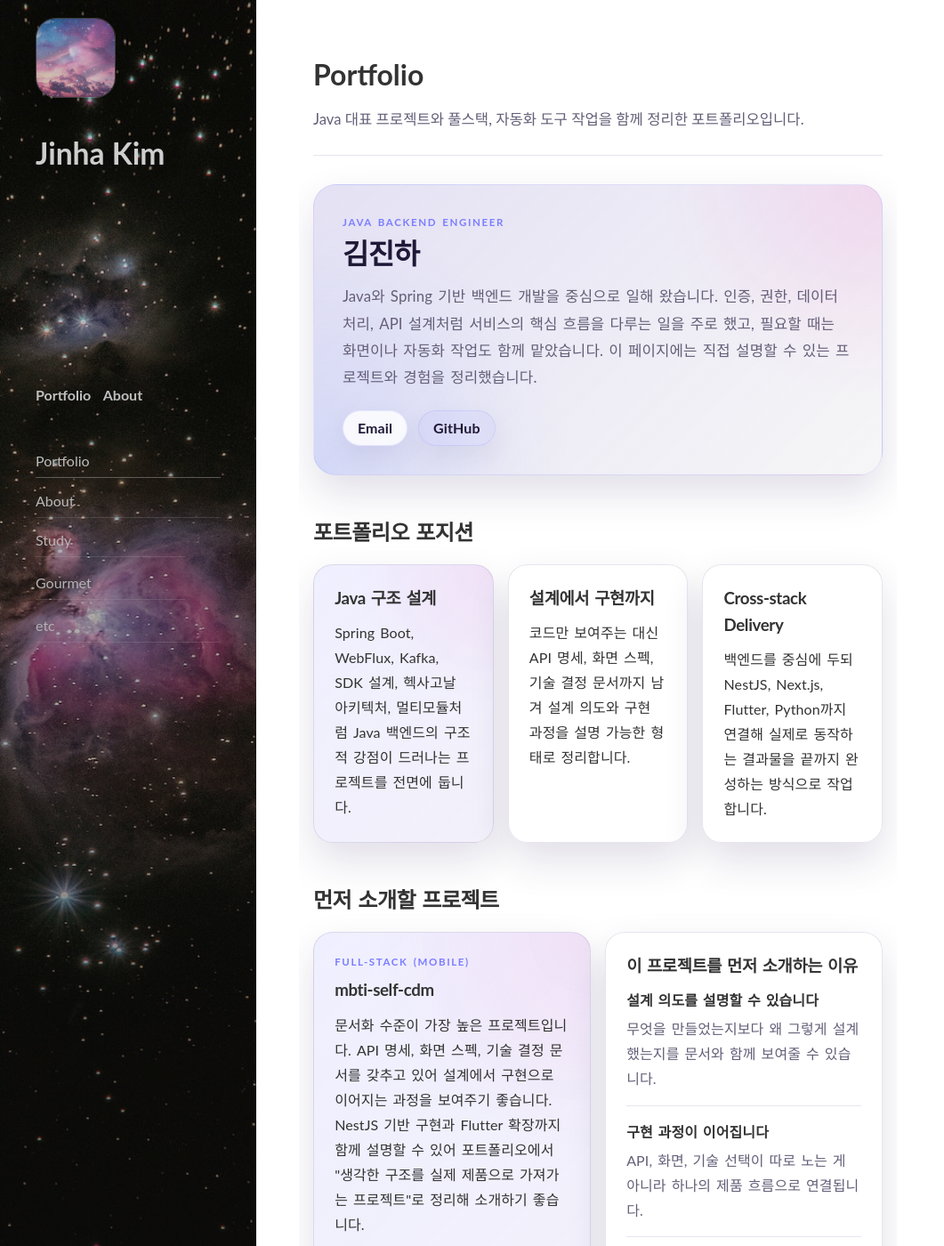
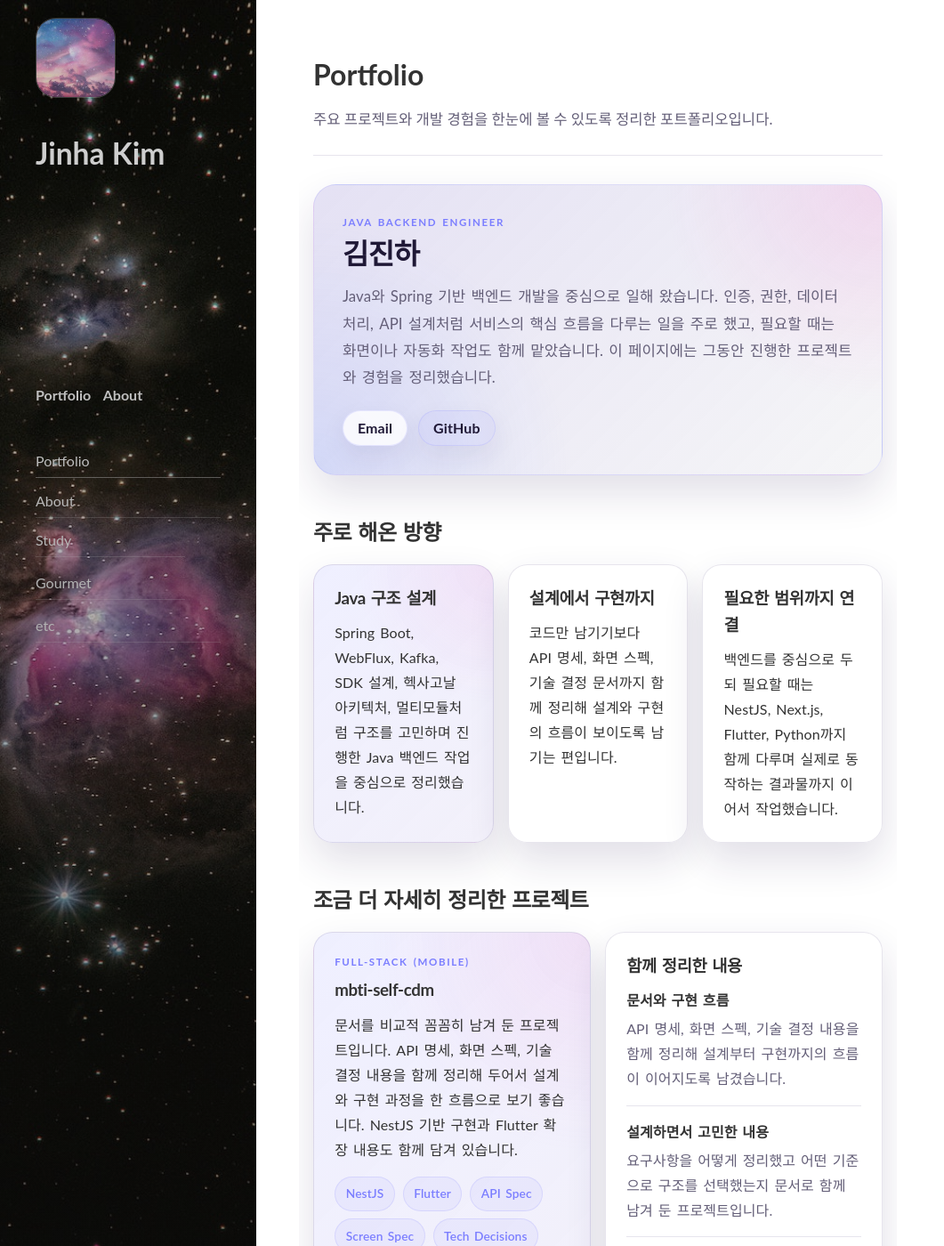
Before and after one commit to jean202/jean202.github.io, a Jekyll site: the page built from portfolio.md, in a window 1280 px wide and 1400 px high. Shown: the whole window at 89% size, without its empty margins (0-1061 px from the left). Built offline with Jekyll 4.4.1, drawn with Linux system fonts in a browser that asks for light colours; nearby versions of some CDN libraries; some of the changed text lies outside the part shown.

Commit message:
Soften portfolio copy tone

```diff
--- a/portfolio.md
+++ b/portfolio.md
@@ -1,7 +1,7 @@
 ---
 layout: page
 title: Portfolio
-description: Java 대표 프로젝트와 풀스택, 자동화 도구 작업을 함께 정리한 포트폴리오입니다.
+description: 주요 프로젝트와 개발 경험을 한눈에 볼 수 있도록 정리한 포트폴리오입니다.
 menu: true
 order: 1
 ---
@@ -10,7 +10,7 @@ order: 1
   <div class="profile-hero">
     <p class="profile-kicker">Java Backend Engineer</p>
     <h2 class="profile-heading">김진하</h2>
-    <p class="profile-summary">Java와 Spring 기반 백엔드 개발을 중심으로 일해 왔습니다. 인증, 권한, 데이터 처리, API 설계처럼 서비스의 핵심 흐름을 다루는 일을 주로 했고, 필요할 때는 화면이나 자동화 작업도 함께 맡았습니다. 이 페이지에는 직접 설명할 수 있는 프로젝트와 경험을 정리했습니다.</p>
+    <p class="profile-summary">Java와 Spring 기반 백엔드 개발을 중심으로 일해 왔습니다. 인증, 권한, 데이터 처리, API 설계처럼 서비스의 핵심 흐름을 다루는 일을 주로 했고, 필요할 때는 화면이나 자동화 작업도 함께 맡았습니다. 이 페이지에는 그동안 진행한 프로젝트와 경험을 정리했습니다.</p>
     <div class="profile-actions">
       <a class="profile-button" href="mailto:anowheretogo@naver.com">Email</a>
       <a class="profile-button profile-button--ghost" href="https://github.com/jean202">GitHub</a>
@@ -19,30 +19,30 @@ order: 1
 </section>
 
 <section class="profile-section">
-  <h2>포트폴리오 포지션</h2>
+  <h2>주로 해온 방향</h2>
   <div class="profile-grid profile-grid--three">
     <article class="profile-card profile-card--accent">
       <h3>Java 구조 설계</h3>
-      <p>Spring Boot, WebFlux, Kafka, SDK 설계, 헥사고날 아키텍처, 멀티모듈처럼 Java 백엔드의 구조적 강점이 드러나는 프로젝트를 전면에 둡니다.</p>
+      <p>Spring Boot, WebFlux, Kafka, SDK 설계, 헥사고날 아키텍처, 멀티모듈처럼 구조를 고민하며 진행한 Java 백엔드 작업을 중심으로 정리했습니다.</p>
     </article>
     <article class="profile-card">
       <h3>설계에서 구현까지</h3>
-      <p>코드만 보여주는 대신 API 명세, 화면 스펙, 기술 결정 문서까지 남겨 설계 의도와 구현 과정을 설명 가능한 형태로 정리합니다.</p>
+      <p>코드만 남기기보다 API 명세, 화면 스펙, 기술 결정 문서까지 함께 정리해 설계와 구현의 흐름이 보이도록 남기는 편입니다.</p>
     </article>
     <article class="profile-card">
-      <h3>Cross-stack Delivery</h3>
-      <p>백엔드를 중심에 두되 NestJS, Next.js, Flutter, Python까지 연결해 실제로 동작하는 결과물을 끝까지 완성하는 방식으로 작업합니다.</p>
+      <h3>필요한 범위까지 연결</h3>
+      <p>백엔드를 중심으로 두되 필요할 때는 NestJS, Next.js, Flutter, Python까지 함께 다루며 실제로 동작하는 결과물까지 이어서 작업했습니다.</p>
     </article>
   </div>
 </section>
 
 <section class="profile-section">
-  <h2>먼저 소개할 프로젝트</h2>
+  <h2>조금 더 자세히 정리한 프로젝트</h2>
   <div class="profile-grid profile-grid--two">
     <article class="profile-card profile-card--accent">
       <p class="profile-kicker">Full-stack (Mobile)</p>
       <h3>mbti-self-cdm</h3>
-      <p>문서화 수준이 가장 높은 프로젝트입니다. API 명세, 화면 스펙, 기술 결정 문서를 갖추고 있어 설계에서 구현으로 이어지는 과정을 보여주기 좋습니다. NestJS 기반 구현과 Flutter 확장까지 함께 설명할 수 있어 포트폴리오에서 "생각한 구조를 실제 제품으로 가져가는 프로젝트"로 정리해 소개하기 좋습니다.</p>
+      <p>문서를 비교적 꼼꼼히 남겨 둔 프로젝트입니다. API 명세, 화면 스펙, 기술 결정 내용을 함께 정리해 두어서 설계와 구현 과정을 한 흐름으로 보기 좋습니다. NestJS 기반 구현과 Flutter 확장 내용도 함께 담겨 있습니다.</p>
       <div class="profile-chip-group">
         <span class="profile-chip">NestJS</span>
         <span class="profile-chip">Flutter</span>
@@ -52,19 +52,19 @@ order: 1
       </div>
     </article>
     <article class="profile-card">
-      <h3>이 프로젝트를 먼저 소개하는 이유</h3>
+      <h3>함께 정리한 내용</h3>
       <div class="profile-list">
         <div class="profile-list__item">
-          <strong>설계 의도를 설명할 수 있습니다</strong>
-          <span>무엇을 만들었는지보다 왜 그렇게 설계했는지를 문서와 함께 보여줄 수 있습니다.</span>
+          <strong>문서와 구현 흐름</strong>
+          <span>API 명세, 화면 스펙, 기술 결정 내용을 함께 정리해 설계부터 구현까지의 흐름이 이어지도록 남겼습니다.</span>
         </div>
         <div class="profile-list__item">
-          <strong>구현 과정이 이어집니다</strong>
-          <span>API, 화면, 기술 선택이 따로 노는 게 아니라 하나의 제품 흐름으로 연결됩니다.</span>
+          <strong>설계하면서 고민한 내용</strong>
+          <span>요구사항을 어떻게 정리했고 어떤 기준으로 구조를 선택했는지 문서로 함께 남겨 둔 프로젝트입니다.</span>
         </div>
         <div class="profile-list__item">
-          <strong>면접에서 이야기할 재료가 많습니다</strong>
-          <span>요구사항 정리, 설계 판단, 구현 범위, 확장 계획을 한 프로젝트 안에서 설명할 수 있습니다.</span>
+          <strong>확장한 흐름</strong>
+          <span>백엔드 구현에 그치지 않고 Flutter 확장까지 이어 간 흐름을 같이 볼 수 있도록 정리했습니다.</span>
         </div>
       </div>
     </article>
@@ -72,12 +72,12 @@ order: 1
 </section>
 
 <section class="profile-section">
-  <h2>프로젝트 분류</h2>
+  <h2>정리한 프로젝트</h2>
   <div class="profile-grid profile-grid--two">
     <article class="profile-card">
-      <p class="profile-kicker">Java 대표</p>
+      <p class="profile-kicker">Java 중심</p>
       <h3>card-mizer</h3>
-      <p>Java/Spring 개발자로서 가장 선명하게 보여줄 대표 프로젝트입니다. 도메인 규칙을 중심에 두고, Spring Boot 기반의 헥사고날 아키텍처와 멀티모듈 구조를 설득력 있게 적용하는 방향으로 포지셔닝했습니다.</p>
+      <p>도메인 규칙을 중심에 두고 Spring Boot 기반의 헥사고날 아키텍처와 멀티모듈 구성을 적용해 본 프로젝트입니다.</p>
       <div class="profile-chip-group">
         <span class="profile-chip">Spring Boot</span>
         <span class="profile-chip">Hexagonal</span>
@@ -85,18 +85,18 @@ order: 1
       </div>
     </article>
     <article class="profile-card">
-      <p class="profile-kicker">Java 대표</p>
+      <p class="profile-kicker">Java 중심</p>
       <h3>asset-radar</h3>
-      <p>이벤트성 데이터 흐름과 반응형 처리에 초점을 둔 Java 프로젝트입니다. 비동기 파이프라인과 시스템 간 연결을 어떻게 다루는지 보여주는 카드로 배치합니다.</p>
+      <p>이벤트성 데이터 흐름과 반응형 처리에 초점을 둔 Java 프로젝트입니다. 시스템 간 연결과 비동기 파이프라인을 다룬 경험을 담고 있습니다.</p>
       <div class="profile-chip-group">
         <span class="profile-chip">WebFlux</span>
         <span class="profile-chip">Kafka</span>
       </div>
     </article>
     <article class="profile-card">
-      <p class="profile-kicker">Java 대표</p>
+      <p class="profile-kicker">Java 중심</p>
       <h3>webhook-notify</h3>
-      <p>애플리케이션 내부 구현에 머무르지 않고, 다른 개발자가 가져다 쓸 수 있는 형태로 배포한 프로젝트입니다. SDK 설계와 배포 경험을 통해 라이브러리 품질 관점까지 보여줄 수 있습니다.</p>
+      <p>다른 개발자가 바로 사용할 수 있는 형태로 배포한 프로젝트입니다. SDK 설계와 배포 과정을 함께 정리했습니다.</p>
       <div class="profile-chip-group">
         <span class="profile-chip">SDK</span>
         <span class="profile-chip">Maven Central</span>
@@ -105,7 +105,7 @@ order: 1
     <article class="profile-card profile-card--accent">
       <p class="profile-kicker">Full-stack (Mobile)</p>
       <h3>mbti-self-cdm</h3>
-      <p>설계 문서와 구현 흐름이 함께 남아 있는 프로젝트입니다. 백엔드와 모바일 확장 가능성을 한 문맥 안에서 설명할 수 있어 포트폴리오의 스토리텔링 중심축 역할을 합니다.</p>
+      <p>설계 문서와 구현 흐름이 함께 남아 있는 프로젝트입니다. 백엔드 구현과 모바일 확장 내용을 한 흐름 안에서 정리해 두었습니다.</p>
       <div class="profile-chip-group">
         <span class="profile-chip">NestJS</span>
         <span class="profile-chip">Flutter</span>
@@ -114,7 +114,7 @@ order: 1
     <article class="profile-card">
       <p class="profile-kicker">Full-stack (Web)</p>
       <h3>meetric</h3>
-      <p>웹 프론트엔드와 외부 API 연동을 함께 보여주는 프로젝트입니다. 지도 기반 사용자 경험과 데이터 연결을 어떻게 풀었는지 설명하기 좋습니다.</p>
+      <p>웹 화면과 외부 API 연동을 함께 다룬 프로젝트입니다. 지도 기반 UI와 데이터 연결 과정을 정리했습니다.</p>
       <div class="profile-chip-group">
         <span class="profile-chip">Next.js</span>
         <span class="profile-chip">Google Maps API</span>
@@ -123,7 +123,7 @@ order: 1
     <article class="profile-card">
       <p class="profile-kicker">자동화 도구</p>
       <h3>videoTrans</h3>
-      <p>반복 작업을 줄이기 위해 만든 자동화 도구입니다. 음성 인식과 미디어 처리 파이프라인을 엮어 실제 작업 효율을 개선하는 방향으로 설계했습니다.</p>
+      <p>반복 작업을 줄이기 위해 만든 자동화 도구입니다. 음성 인식과 미디어 처리 파이프라인을 연결해 작업 흐름을 자동화했습니다.</p>
       <div class="profile-chip-group">
         <span class="profile-chip">Python</span>
         <span class="profile-chip">Whisper</span>
```
